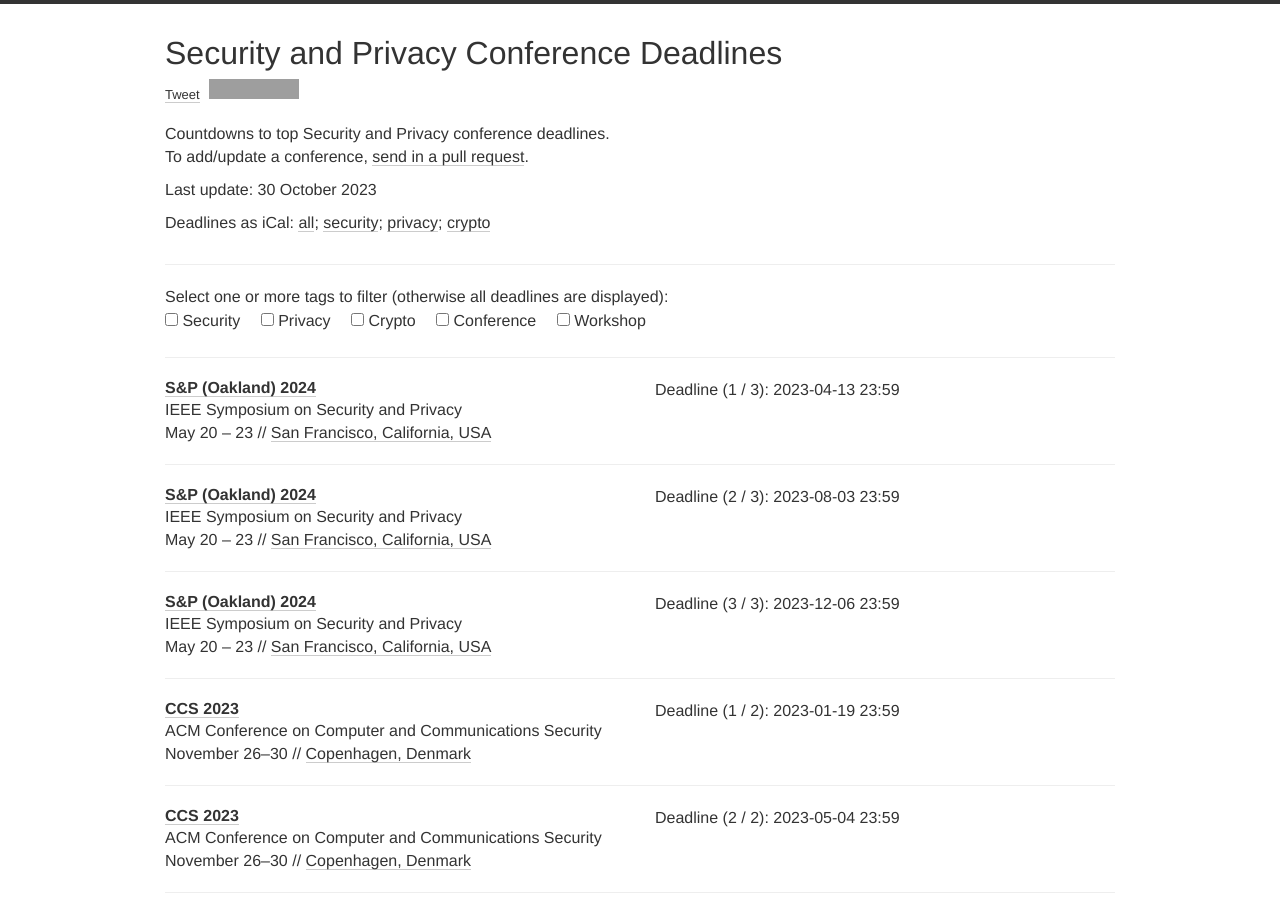
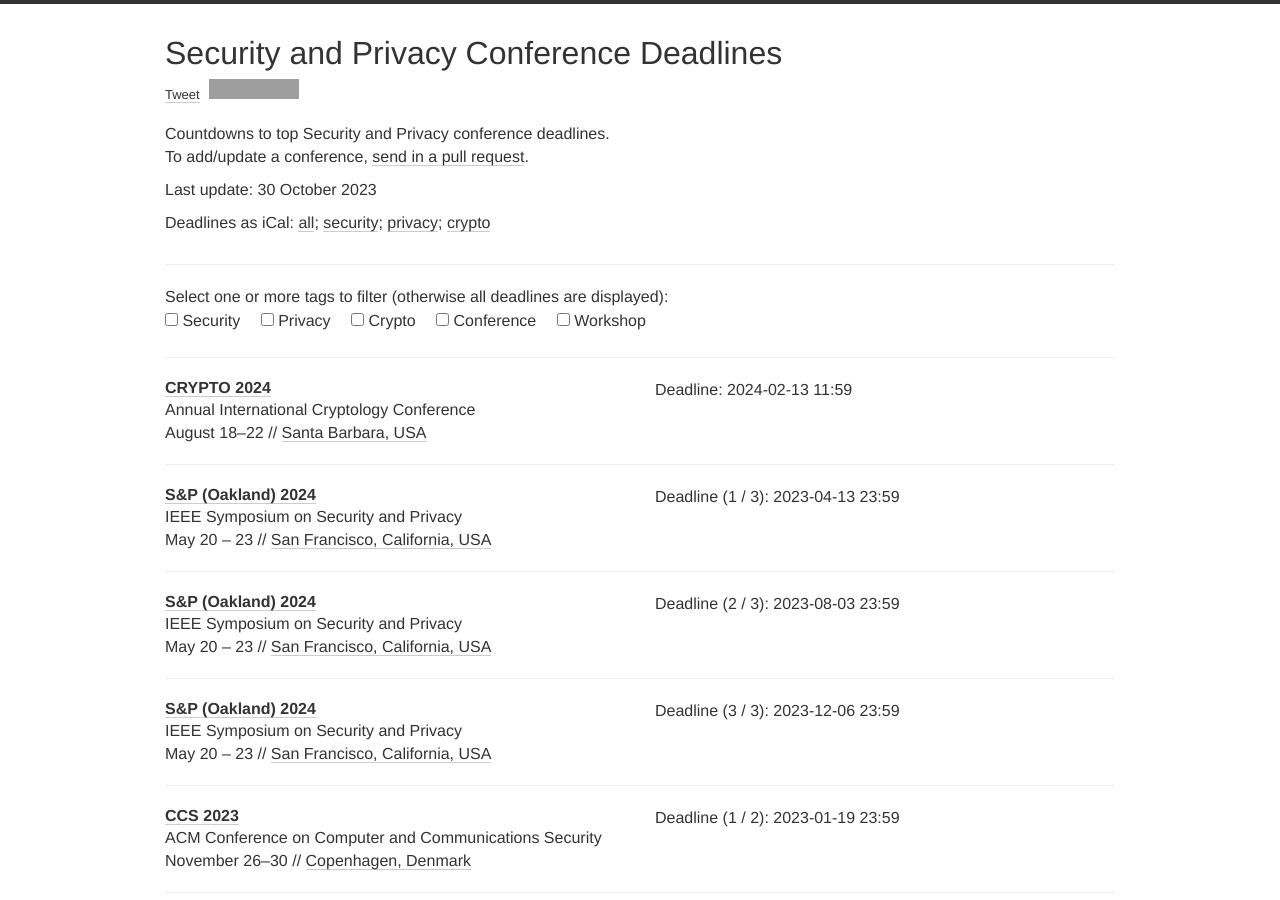
Before and after one commit to sec-deadlines/sec-deadlines.github.io, a Jekyll site: the page built from index.html, in a window 1280 px wide and 900 px high. Built offline with Jekyll 4.4.1, drawn with Linux system fonts in a browser that asks for light colours; nearby versions of some CDN libraries; comment, search, counter and statistics services are not loaded; grey boxes are pictures that could not be loaded.

Commit message:
add crypto 2024

```diff
--- a/_data/conferences.yml
+++ b/_data/conferences.yml
@@ -1,6 +1,16 @@
 ---
 
 # Security and Privacy
+
+- name: CRYPTO
+  description: Annual International Cryptology Conference
+  year: 2024
+  link: https://crypto.iacr.org/2024/
+  deadline: ["2024-02-13 11:59"]
+  timezone: Etc/UTC
+  date: August 18-22
+  place: Santa Barbara, USA
+  tags: [CRYPTO, CONF, PRIV, SEC]
 
 - name: S&P (Oakland)
   year: 2024
```
